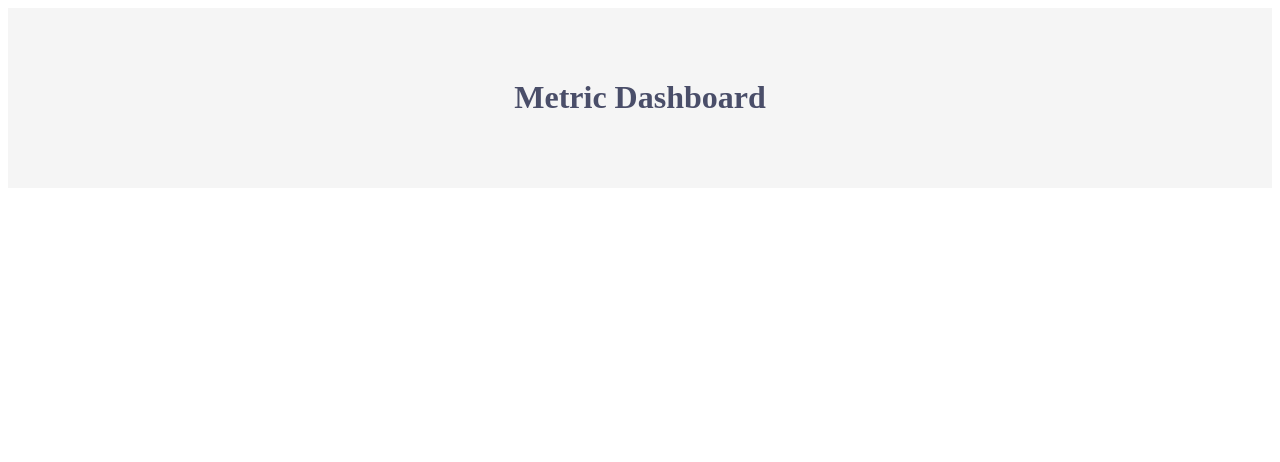
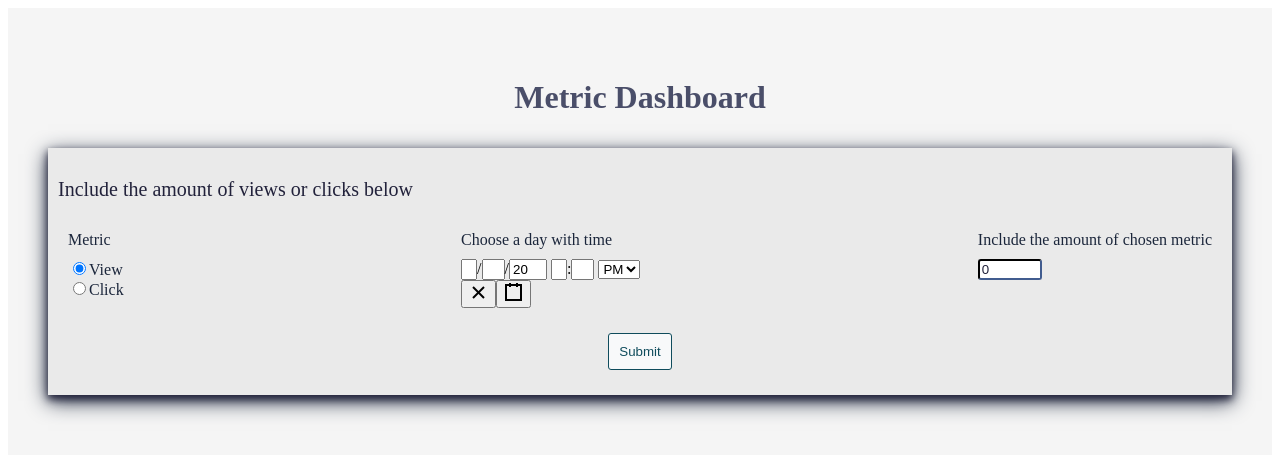
Before and after one commit to thsvr/challenge-frontend-growth, a React (Create React App) app: page / in a window 1280 px wide. Shown: the top 462 px of the page. Built offline with nearby package versions, Linux system fonts and the light colour scheme; no server answers.

Commit message:
Add form and post functionality

```diff
--- a/package.json
+++ b/package.json
@@ -14,6 +14,7 @@
     "@types/react-dom": "^18.0.11",
     "date-fns": "^2.29.3",
     "react": "^18.2.0",
+    "react-datetime-picker": "^4.2.0",
     "react-dom": "^18.2.0",
     "react-scripts": "5.0.1",
     "styled-components": "^5.3.6",
@@ -48,6 +49,7 @@
     ]
   },
   "devDependencies": {
+    "@types/react-datetime-picker": "^3.4.1",
     "@types/styled-components": "^5.1.26",
     "@typescript-eslint/eslint-plugin": "^5.54.0",
     "@typescript-eslint/parser": "^5.54.0",
--- /dev/null
+++ b/src/components/button/Button.tsx
@@ -0,0 +1,43 @@
+import React from 'react';
+import styled from 'styled-components';
+
+interface ButtonStyledProps {
+    background?: string;
+    color?: string;
+}
+
+const ButtonStyled = styled.button<ButtonStyledProps>`
+    border-style: solid;
+    border-width: 1px;
+    border-radius: 3px;
+    border-color: #0f4c5c;
+    background: ${(props) => props.background};
+    color: ${(props) => props.color};
+    cursor: pointer;
+    margin: 5px;
+    padding: 10px;
+`;
+
+interface ButtonProps {
+    text: string;
+    onClick: () => void;
+    type?: 'button' | 'submit' | 'reset';
+    background?: string;
+    color?: string;
+}
+
+const Button = ({
+    text,
+    onClick,
+    type = 'button',
+    background = '#f8f9fa',
+    color = '#0f4c5c',
+}: ButtonProps) => {
+    return (
+        <ButtonStyled onClick={onClick} type={type} background={background} color={color}>
+            {text}
+        </ButtonStyled>
+    );
+};
+
+export default Button;
--- /dev/null
+++ b/src/components/button/index.ts
@@ -0,0 +1,2 @@
+import Button from './Button';
+export default Button;
--- /dev/null
+++ b/src/components/form/Form.tsx
@@ -0,0 +1,111 @@
+import React, { useState } from 'react';
+import DateTimePicker from 'react-datetime-picker';
+import styled from 'styled-components';
+import { sendPostRequest } from '../../utils/sendPostRequest';
+import Button from '../button/Button';
+import Input from '../input';
+import Label from '../label';
+
+const StyledForm = styled.form`
+    display: flex;
+    flex-direction: column;
+    border-radius: 3px;
+    padding: 10px;
+`;
+
+const InputContainer = styled.div`
+    display: flex;
+    justify-content: space-between;
+`;
+
+interface InputWrapperProps {
+    flexDirection: 'row' | 'rowReverse' | 'column' | 'columnReverse' | 'initial' | 'inherit';
+}
+
+const InputWrapper = styled.div<InputWrapperProps>`
+    display: flex;
+    align-items: baseline;
+    flex-direction: ${(props) => props.flexDirection};
+`;
+
+const ButtonContainer = styled.div`
+    display: flex;
+    justify-content: center;
+    margin-top: 20px;
+`;
+
+const Form = () => {
+    const [metricValue, setMetricValue] = useState(0);
+    const [metricName, setMetricName] = useState('view');
+    const [data, setData] = useState(new Date());
+
+    const handleSubmit = () => {
+        sendPostRequest('http://localhost:3000/api/v1/metrics', {
+            value: metricValue,
+            name: metricName,
+            timestamp: data,
+        });
+        setMetricValue(0);
+        setMetricName('');
+    };
+
+    return (
+        <StyledForm role="form">
+            <InputContainer>
+                <InputWrapper flexDirection="column">
+                    <Label htmlFor="options" text="Metric" margin=" 0 0 10px 0" />
+                    <InputWrapper flexDirection="row">
+                        <Input
+                            id="view"
+                            type="radio"
+                            value="view"
+                            checked={metricName === 'view' ? true : false}
+                            onChange={(event: any) => setMetricName(event.target.value)}
+                        />
+                        <Label htmlFor="view" text="View" />
+                    </InputWrapper>
+
+                    <InputWrapper flexDirection="row">
+                        <Input
+                            id="click"
+                            type="radio"
+                            value="click"
+                            checked={metricName === 'click'}
+                            onChange={(event: any) => setMetricName(event.target.value)}
+                        />
+                        <Label htmlFor="click" text="Click" />
+                    </InputWrapper>
+                </InputWrapper>
+
+                <InputWrapper flexDirection="column">
+                    <Label htmlFor="chart" text="Choose a day with time" margin=" 0 0 10px 0" />
+                    <DateTimePicker onChange={setData} value={data} />
+                </InputWrapper>
+
+                <InputWrapper flexDirection="column">
+                    <Label
+                        htmlFor="metric"
+                        text="Include the amount of chosen metric"
+                        margin=" 0 0 10px 0"
+                    />
+                    <Input
+                        id="metric"
+                        type="number"
+                        min="0"
+                        max="100"
+                        value={metricValue}
+                        onChange={(event: any) => setMetricValue(event.target.value)}
+                        placeholder="0 - 100"
+                        required
+                    />
+                </InputWrapper>
+            </InputContainer>
+
+            <ButtonContainer>
+                <Button type="submit" onClick={handleSubmit} text="Submit" />
+            </ButtonContainer>
+        </StyledForm>
+    );
+};
+
+export default Form;
--- /dev/null
+++ b/src/components/form/index.ts
@@ -0,0 +1,2 @@
+import Form from './Form';
+export default Form;
--- /dev/null
+++ b/src/components/input/Input.tsx
@@ -0,0 +1,49 @@
+import React from 'react';
+import styled from 'styled-components';
+
+const StyledInput = styled.input`
+    border-color: #1b263b;
+    border-radius: 3px;
+    color: #22223b;
+`;
+
+interface InputProps {
+    type?: string;
+    value: string | number | undefined;
+    min?: string;
+    max?: string;
+    id: string;
+    onChange: any;
+    checked?: boolean;
+    placeholder?: string;
+    required?: boolean;
+}
+
+const Input = ({
+    type = 'text',
+    value,
+    onChange,
+    id,
+    min,
+    max,
+    checked = undefined,
+    placeholder = undefined,
+    required = false,
+}: InputProps) => {
+    return (
+        <StyledInput
+            type={type}
+            value={value}
+            onChange={onChange}
+            id={id}
+            min={min}
+            max={max}
+            checked={checked}
+            placeholder={placeholder}
+            required={required}
+            data-testid="input"
+        />
+    );
+};
+
+export default Input;
--- /dev/null
+++ b/src/components/input/index.ts
@@ -0,0 +1,2 @@
+import Input from './Input';
+export default Input;
--- /dev/null
+++ b/src/components/label/Label.tsx
@@ -0,0 +1,27 @@
+import React from 'react';
+import styled from 'styled-components';
+
+interface StyledLabelProps {
+    margin?: string;
+}
+
+const StyledLabel = styled.label<StyledLabelProps>`
+    color: #1b263b;
+    margin: ${(props) => props.margin};
+`;
+
+interface LabelProps {
+    text: string;
+    htmlFor: string;
+    margin?: string;
+}
+
+const Label = ({ htmlFor, text, margin = '0' }: LabelProps) => {
+    return (
+        <StyledLabel htmlFor={htmlFor} margin={margin}>
+            {text}
+        </StyledLabel>
+    );
+};
+
+export default Label;
--- /dev/null
+++ b/src/components/label/index.ts
@@ -0,0 +1,2 @@
+import Label from './Label';
+export default Label;
--- /dev/null
+++ b/src/globalStyles/GlobalStyles.ts
@@ -0,0 +1,19 @@
+import styled from 'styled-components';
+
+export const StyledText = styled.p`
+    color: #22223b;
+    font-size: 20px;
+`;
+
+interface StyledContainerI {
+    margin?: string;
+}
+
+export const StyledContainer = styled.div<StyledContainerI>`
+    display: flex;
+    flex-direction: column;
+    background: #eaeaea;
+    padding: 10px;
+    margin: ${(props) => props.margin};
+    box-shadow: 0 4px 8px 0 #22223b, 0 6px 20px 0 #1b263b;
+`;
--- a/src/pages/Homepage.tsx
+++ b/src/pages/Homepage.tsx
@@ -1,5 +1,7 @@
 import React from 'react';
 import styled from 'styled-components';
+import Form from '../components/form';
+import { StyledContainer, StyledText } from '../globalStyles/GlobalStyles';
 import { useFetch } from '../hooks/useFetch';
 import { dataFormatter } from '../utils/dataFormatter';
 
@@ -23,6 +25,10 @@ function Homepage() {
     return (
         <Container>
             <Header>Metric Dashboard</Header>
+            <StyledContainer margin="0 0 20px 0">
+                <StyledText>Include the amount of views or clicks below</StyledText>
+                <Form />
+            </StyledContainer>
         </Container>
     );
 }
--- /dev/null
+++ b/src/utils/sendPostRequest.ts
@@ -0,0 +1,17 @@
+export const sendPostRequest = async (url = '', data = {}) => {
+    const response = await fetch(url, {
+        method: 'POST',
+        mode: 'cors',
+        cache: 'no-cache',
+        credentials: 'same-origin',
+        headers: {
+            'Content-Type': 'application/json',
+        },
+        redirect: 'follow',
+        referrerPolicy: 'no-referrer',
+        body: JSON.stringify(data),
+    }).catch((error) => {
+        throw error;
+    });
+    return response.json();
+};
```
Also changed, not shown: 1 other file (tests, documents, lock files or other folders).
